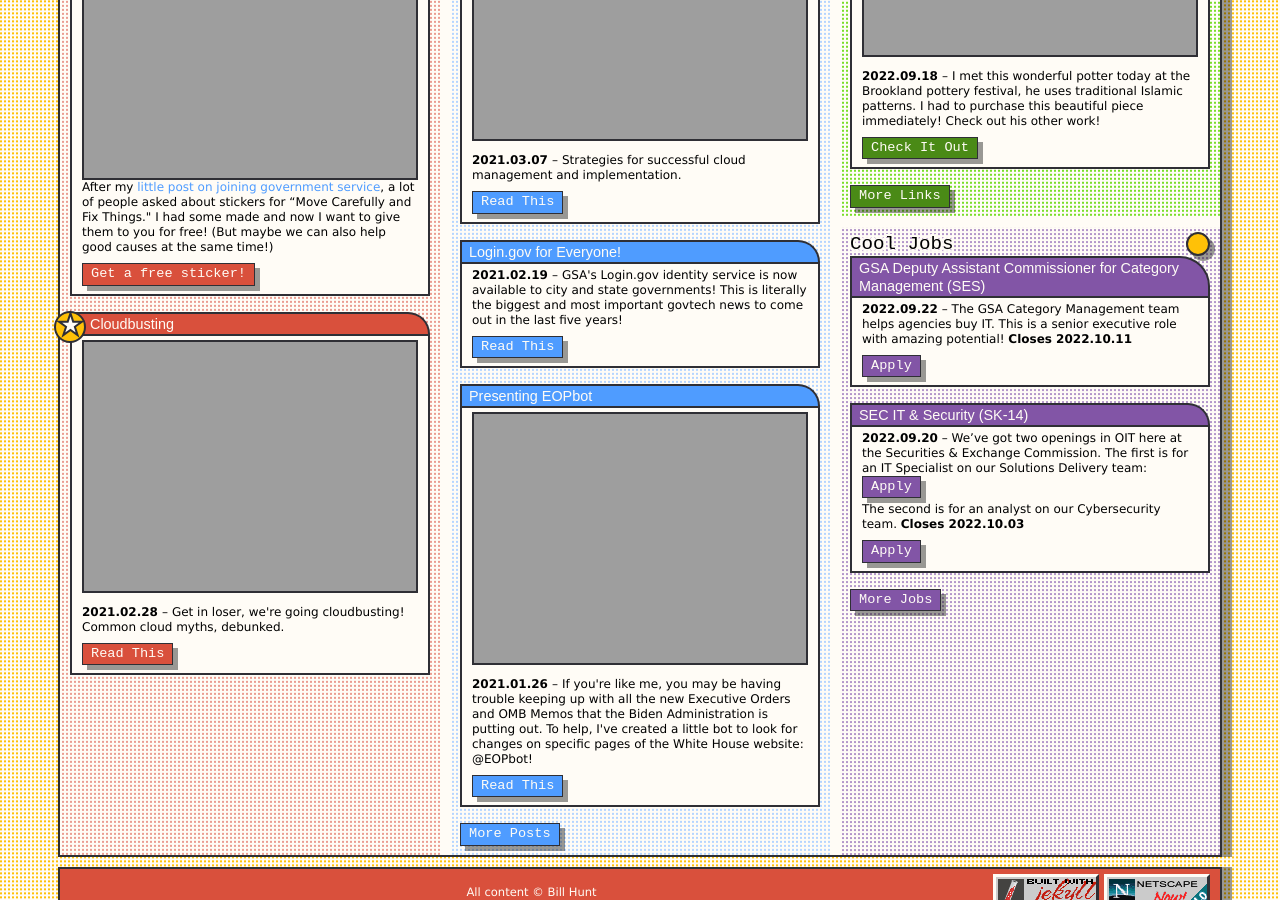
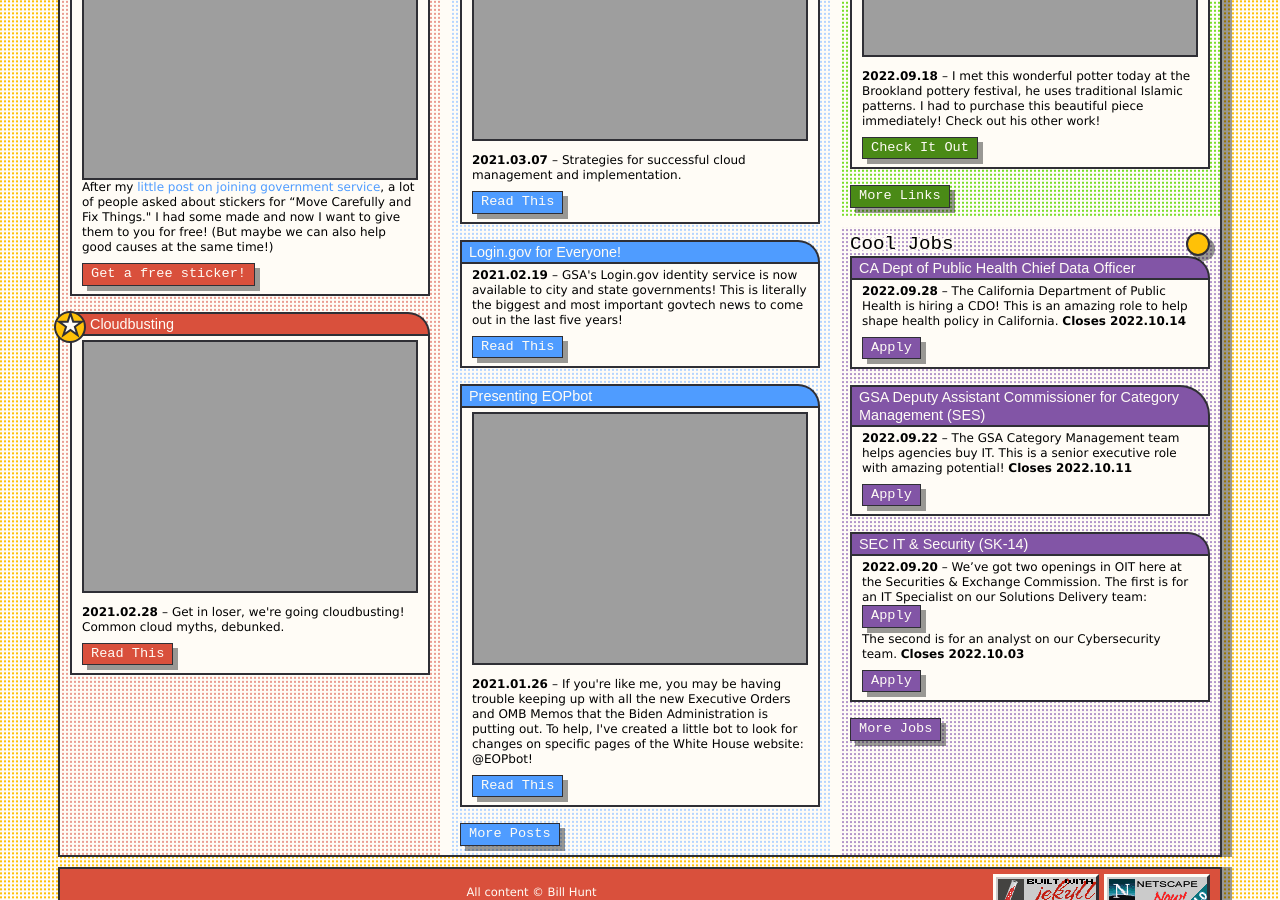
Before and after one commit to krusynth/billhunt.dev, a Jekyll site: the page built from index.md, in a window 1280 px wide and 900 px high, scrolled down 668 px. Built offline with Jekyll 4.4.1, drawn with Linux system fonts in a browser that asks for light colours; some web fonts are replaced.

Commit message:
Add content

```diff
--- a/_data/jobs.yml
+++ b/_data/jobs.yml
@@ -1,3 +1,9 @@
+- title: CA Dept of Public Health Chief Data Officer
+  url: https://www.calcareers.ca.gov/CalHrPublic/Jobs/JobPosting.aspx?JobControlId=325261
+  closes: 2022-10-14
+  date: 2022-09-28
+  content: The California Department of Public Health is hiring a CDO! This is an amazing role to help shape health policy in California.
+
 - title: GSA Deputy Assistant Commissioner for Category Management (SES)
   url: https://www.usajobs.gov/job/678238400
   closes: 2022-10-11
```
